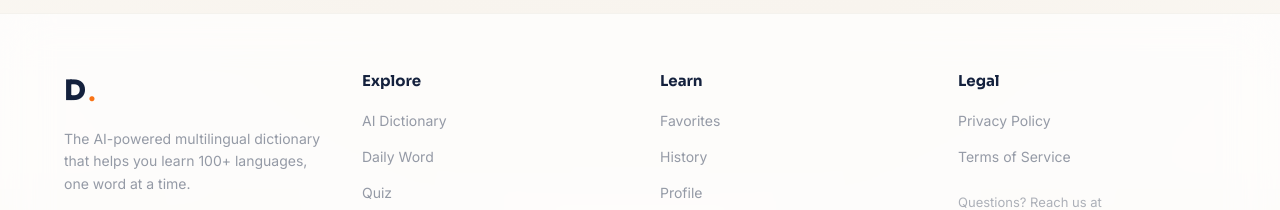
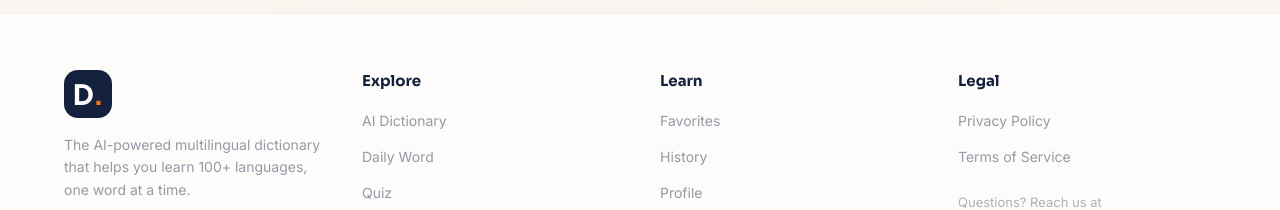
Before and after one commit to meetduggar23/Multilingual-Dictionary, a React (Vite) app in the folder client/: page /quiz in a window 1280 px wide. Shown: the part 611-821 px from the top of the page. Built offline with nearby package versions, Linux system fonts and the light colour scheme; no server answers.

Commit message:
Use shared D. logo component consistently across navbar and footer

```diff
--- a/client/index.html
+++ b/client/index.html
@@ -18,7 +18,7 @@
       href="https://fonts.googleapis.com/css2?family=Inter:wght@400;500;600;700;800&family=Plus+Jakarta+Sans:wght@800;900&family=Sora:wght@600;700;800&display=swap"
       rel="stylesheet"
     />
-    <title>Dictionary AI — Multilingual Dictionary</title>
+    <title>D. Dictionary AI — Multilingual Dictionary</title>
   </head>
   <body>
     <div id="root"></div>
--- a/client/src/components/common/Footer.tsx
+++ b/client/src/components/common/Footer.tsx
@@ -1,5 +1,6 @@
 import { Link } from 'react-router-dom';
 import { Github, Twitter, Instagram, Linkedin } from 'lucide-react';
+import { Logo } from '@/components/common/Logo';
 
 const exploreLinks = [
   { label: 'AI Dictionary', to: '/dictionary' },
@@ -45,10 +46,7 @@ export function Footer() {
         <div className="grid gap-10 sm:grid-cols-2 lg:grid-cols-4">
           {/* Brand */}
           <div className="sm:col-span-2 lg:col-span-1">
-            <Link to="/" className="flex items-center gap-0.5">
-              <span className="font-display text-[28px] font-extrabold tracking-tight text-navy">D</span>
-              <span className="text-[28px] font-extrabold text-orange-500">.</span>
-            </Link>
+            <Logo size="md" />
             <p className="mt-4 max-w-xs text-[14px] leading-relaxed text-navy/45">
               The AI-powered multilingual dictionary that helps you learn 100+ languages, one word
               at a time.
--- /dev/null
+++ b/client/src/components/common/Logo.tsx
@@ -0,0 +1,47 @@
+import { Link } from 'react-router-dom';
+import { cn } from '@/lib/utils';
+
+interface LogoProps {
+  className?: string;
+  size?: 'sm' | 'md' | 'lg';
+  onClick?: (e: React.MouseEvent<HTMLAnchorElement>) => void;
+}
+
+const badgeSizes = {
+  sm: 'h-10 w-10 rounded-[12px]',
+  md: 'h-12 w-12 rounded-[14px]',
+  lg: 'h-14 w-14 rounded-[16px]',
+};
+
+const textSizes = {
+  sm: 'text-[22px]',
+  md: 'text-[28px]',
+  lg: 'text-[32px]',
+};
+
+export function Logo({ className, size = 'md', onClick }: LogoProps) {
+  return (
+    <Link
+      to="/"
+      onClick={onClick}
+      aria-label="D. Dictionary AI"
+      className={cn(
+        'group flex shrink-0 items-center justify-center bg-navy transition-all duration-200 hover:scale-[1.03]',
+        badgeSizes[size],
+        className,
+      )}
+    >
+      <span
+        className={cn(
+          "font-['Plus_Jakarta_Sans',Inter,sans-serif] font-black leading-none tracking-[-1px] text-white select-none",
+          textSizes[size],
+        )}
+      >
+        D
+        <span className="text-[#F97316] transition-all duration-200 group-hover:drop-shadow-[0_0_8px_rgba(249,115,22,0.9)]">
+          .
+        </span>
+      </span>
+    </Link>
+  );
+}
--- a/client/src/components/navbar/Navbar.tsx
+++ b/client/src/components/navbar/Navbar.tsx
@@ -24,6 +24,7 @@ import {
   Zap,
 } from 'lucide-react';
 import { cn } from '@/lib/utils';
+import { Logo } from '@/components/common/Logo';
 
 interface MenuItem {
   label: string;
@@ -179,16 +180,7 @@ export function Navbar() {
     <nav className="sticky top-0 z-50 bg-white/75 backdrop-blur-xl border-b border-cream-400/60">
       <div className="mx-auto flex h-[84px] max-w-[1400px] items-center justify-between px-6 lg:px-12 xl:px-16">
         {/* Logo */}
-        <Link
-          to="/"
-          onClick={handleLogoClick}
-          aria-label="D. Dictionary AI"
-          className="group flex h-12 w-12 shrink-0 items-center justify-center rounded-[14px] bg-navy transition-all duration-200 hover:scale-[1.03] mr-4"
-        >
-          <span className="font-['Plus_Jakarta_Sans',Inter,sans-serif] text-[28px] font-black leading-none tracking-[-1px] text-white select-none">
-            D<span className="text-[#F97316] transition-all duration-200 group-hover:drop-shadow-[0_0_8px_rgba(249,115,22,0.9)]">.</span>
-          </span>
-        </Link>
+        <Logo onClick={handleLogoClick} className="mr-4" />
 
         {/* Center nav — desktop */}
         <div className="hidden lg:flex items-center justify-center flex-1">
```
